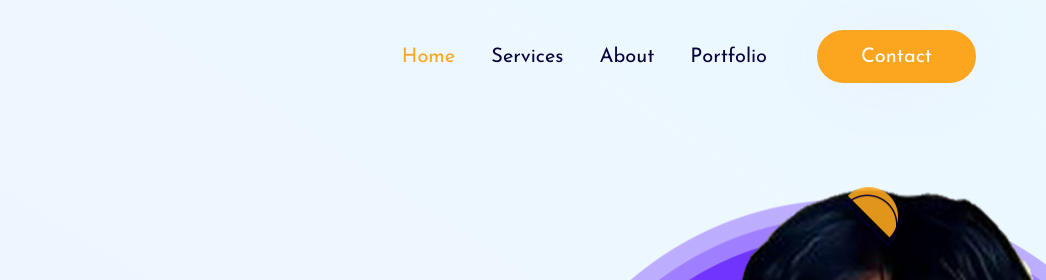
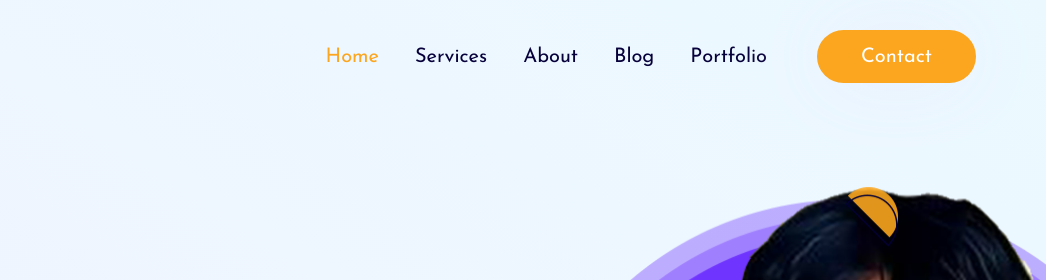
Before and after one commit to mrefawaladam/mrefawaladam.github.io, a plain HTML site: page index.html in a window 1280 px wide. Shown: the top 280 px of the page, 234-1280 px from the left. Drawn offline with Linux system fonts and the light colour scheme.

Commit message:
Update index.html

```diff
--- a/index.html
+++ b/index.html
@@ -39,6 +39,9 @@
                               </li>
                               <li class="nav-item">
                                  <a class="nav-link p-0" href="#about-con">About</a>
+                              </li>
+                               <li class="nav-item">
+                                 <a class="nav-link p-0" href="https://mrefawaladam.blogspot.com">Blog</a>
                               </li>
                               <li class="nav-item">
                                  <a class="nav-link p-0" href="#Portfolio">Portfolio</a>
```
